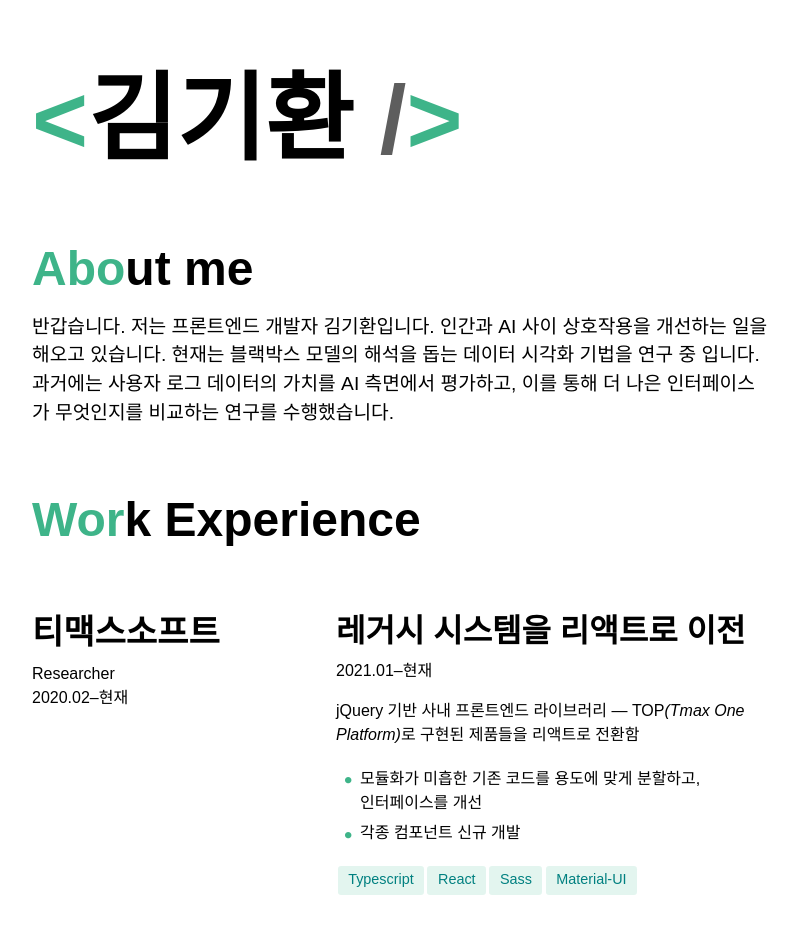
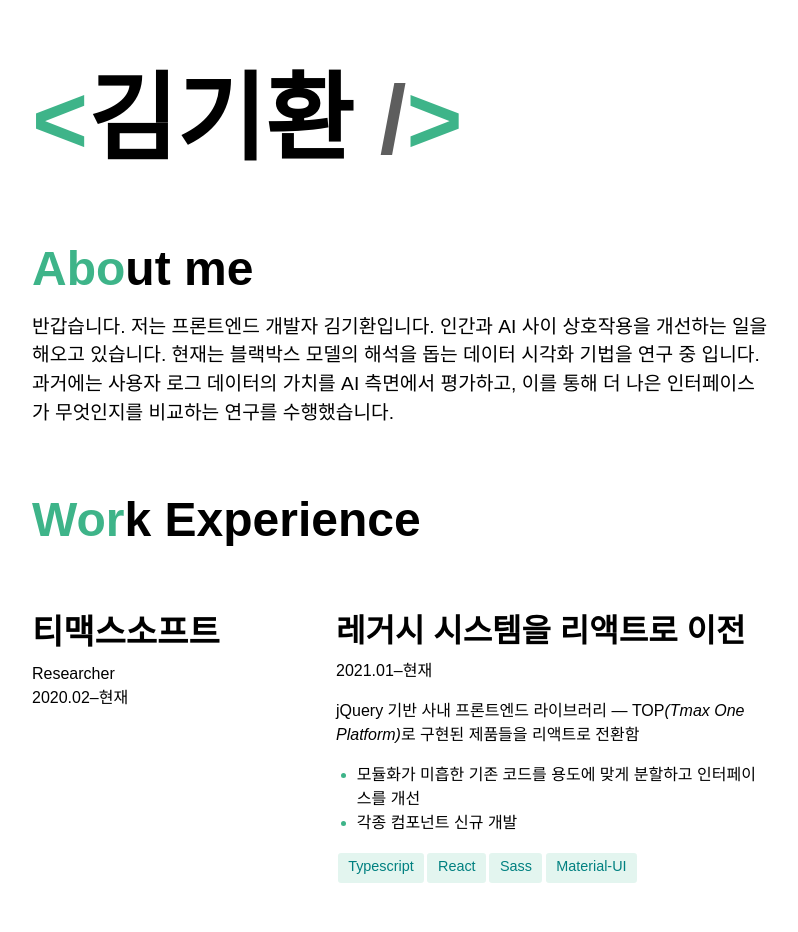
Before and after one commit to simulacre7/resume, a React (Create React App) app: page / in a window 1280 px wide. Shown: the top 932 px of the page, without its empty margins (240-1038 px from the left). Built offline with nearby package versions, Linux system fonts and the light colour scheme; a web font is replaced by a local one.

Commit message:
Typo in style code

```diff
--- a/src/components/Detail.scss
+++ b/src/components/Detail.scss
@@ -1,22 +1,6 @@
 .detail-container ul {
-  padding: 0;
-  list-style: none;
-  margin: 0 0 1rem;
-  //font-size: 1.1rem;
-  padding-inline-start: 0.5rem;
+  padding-inline-start: 1.3rem;
 }
-.detail-container li {
-  position: relative;
-  padding: 0.2rem 0 0.2rem 1rem;
+.detail-container li::marker {
+  color: #3eb489;
 }
-
-.detail-container li:before {
-  position: absolute;
-  left: 0;
-  top: 0.25rem;
-  display: inline-block;
-  content: "•";
-  color: #3eb489;
-  font-weight: bold;
-  font-size: 1.5rem;
-}
--- a/src/components/TwoColumn/WorkExperience.jsx
+++ b/src/components/TwoColumn/WorkExperience.jsx
@@ -35,10 +35,7 @@ export default function WorkExperience() {
               </>
             }
             did={[
-              <>
-                모듈화가 미흡한 기존 코드를 용도에 맞게 분할하고, <br />
-                인터페이스를 개선
-              </>,
+              "모듈화가 미흡한 기존 코드를 용도에 맞게 분할하고 인터페이스를 개선",
               "각종 컴포넌트 신규 개발",
             ]}
             techStack={["Typescript", "React", "Sass", "Material-UI"]}
```
